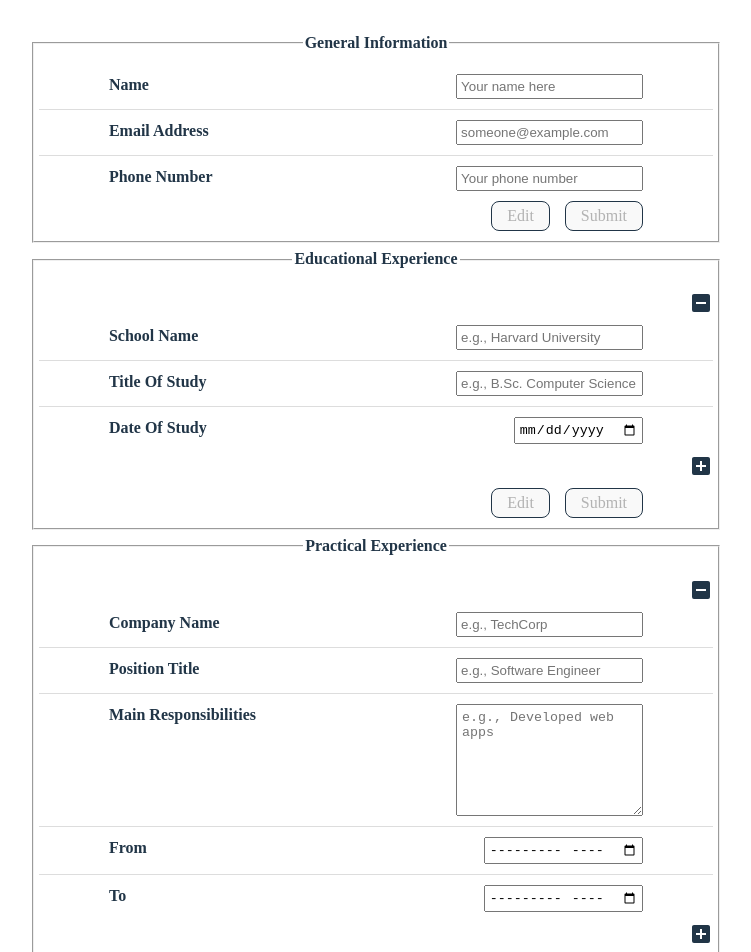
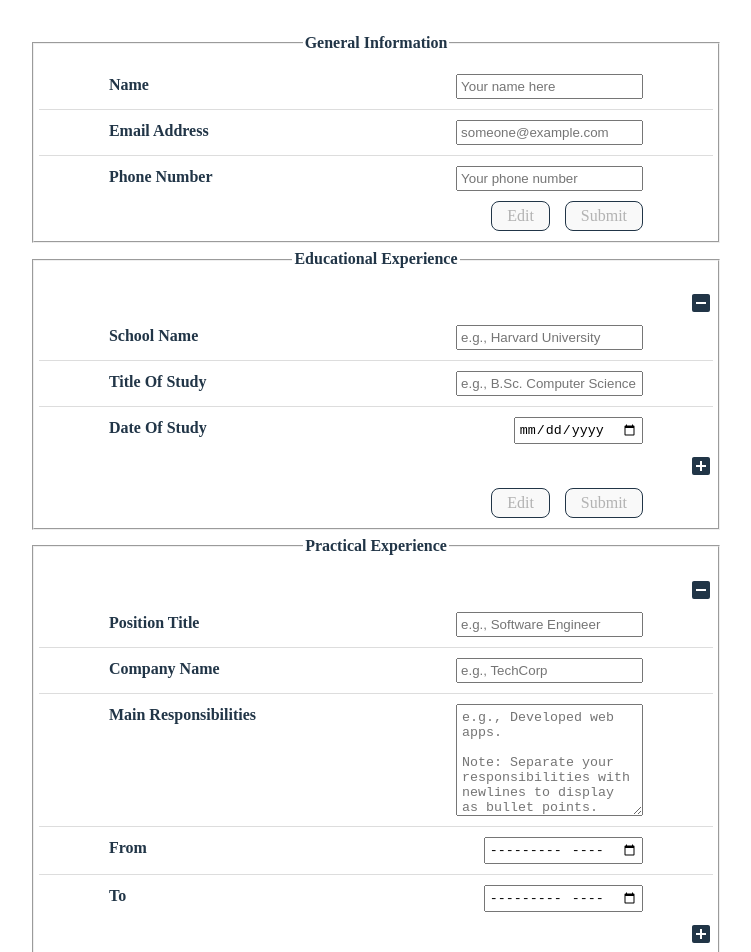
Before and after one commit to Maddily/cv-generator, a React (Vite) app: page / in a window 1280 px wide. Shown: the top 952 px of the page, without its empty margins (264-1015 px from the left). Built offline with nearby package versions, Linux system fonts and the light colour scheme.

Commit message:
Make small changes to UI
I switched the positions of position title
and company name, replaced hypen (-) with em dash
(—) in displayed dates, Updated the textarea's
placeholder for clarity and added a class
to experience blocks to indicate editing/submitted
mode.

```diff
--- a/src/components/PracticalExp.jsx
+++ b/src/components/PracticalExp.jsx
@@ -25,31 +25,29 @@ export default function PracticalExp({
 }) {
   const inputFields = [
     {
+      label: 'position title',
+      placeholder: 'e.g., Software Engineer',
+      data: practicalExp.position,
+    },
+    {
       label: 'company name',
       placeholder: 'e.g., TechCorp',
       data: practicalExp.company,
     },
-    {
-      label: 'position title',
-      placeholder: 'e.g., Software Engineer',
-      data: practicalExp.position,
-    },
     { label: 'main responsibilities', data: practicalExp.responsibilities },
     {
       label: 'from',
-      placeholder: 'e.g., 2020',
       data: practicalExp.from,
     },
     {
       label: 'to',
-      placeholder: 'e.g., 2023',
       data: practicalExp.to,
     },
   ];
 
   if (isEditingPracticalExp) {
     return (
-      <div className="experience" data-index={index}>
+      <div className="experience experience-editing" data-index={index}>
         <Icon
           onClick={(e) => practicalExpHandler(e, index, true)}
           className="remove no-print"
@@ -78,7 +76,7 @@ export default function PracticalExp({
             className="responsibilities"
             name="responsibilities"
             id="responsibilities"
-            placeholder="e.g., Developed web apps"
+            placeholder="e.g., Developed web apps.&#10;&#10;Note: Separate your responsibilities with newlines to display as bullet points."
             onChange={(e) => practicalExpHandler(e, index)}
             aria-required="true"
             autoComplete="on"
@@ -103,7 +101,7 @@ export default function PracticalExp({
   }
 
   return (
-    <div className="experience">
+    <div className="experience experience-submitted">
       <Icon
         onClick={(e) => practicalExpHandler(e, index, true)}
         className="remove no-print"
@@ -112,7 +110,8 @@ export default function PracticalExp({
         size={1}
       />
       <p className="from-to">
-        {formatDate(inputFields[3].data)} - {formatDate(inputFields[4].data)}
+        {formatDate(inputFields[3].data)} &mdash;{' '}
+        {formatDate(inputFields[4].data)}
       </p>
       {inputFields.map((inputField, i) => {
         if (i < 3) {
```
